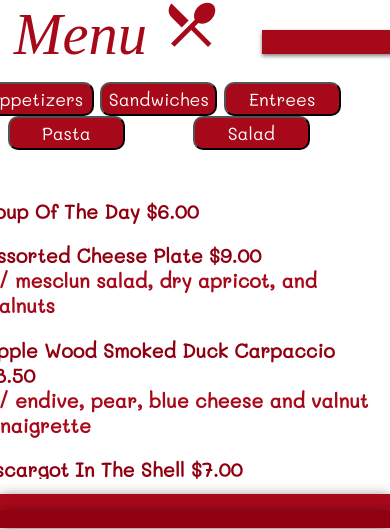
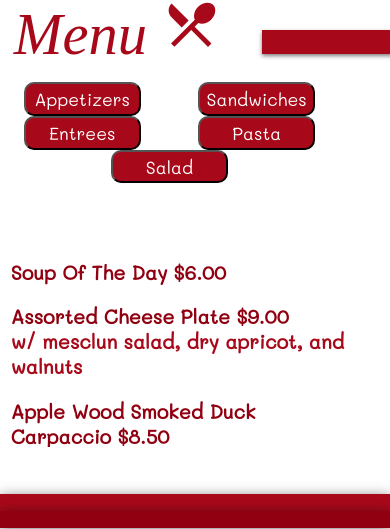
Before and after one commit to malloha/cafe-luluc, a React (Create React App) app in the folder front-end/: page / in a window 390 px wide. Shown: the part 127-656 px from the top of the page. Built offline with nearby package versions, Linux system fonts and the light colour scheme; a web font is replaced by a local one.

Commit message:
some updates

```diff
--- a/front-end/src/App.css
+++ b/front-end/src/App.css
@@ -405,10 +405,10 @@ margin: 0;
     display: none;
   }
   .menus {
-    width: 100vw;
-    margin: 4vw;
+    width: 90vw;
+    margin: 12vw;
     flex-wrap: wrap;
-    padding: 1vw;
+    padding: vw;
   }
 .menu {
   font-size: 15vw;
@@ -416,6 +416,7 @@ margin: 0;
 }
 .buttons {
 flex-wrap: wrap;
+margin-left: 8vw;;
 }
 
 
```
